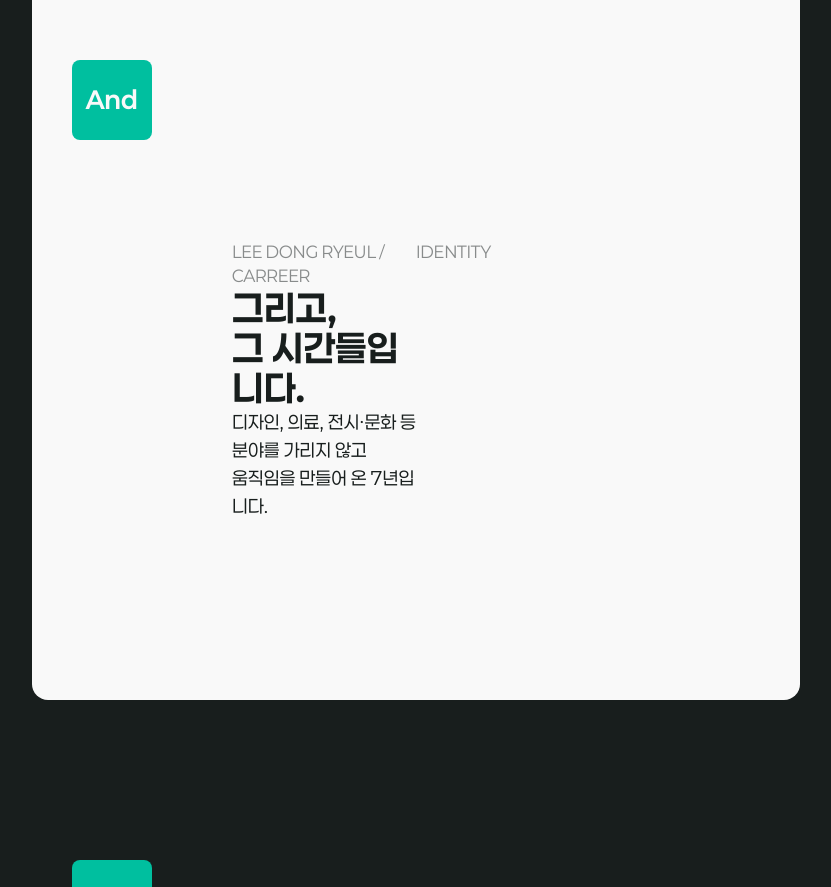
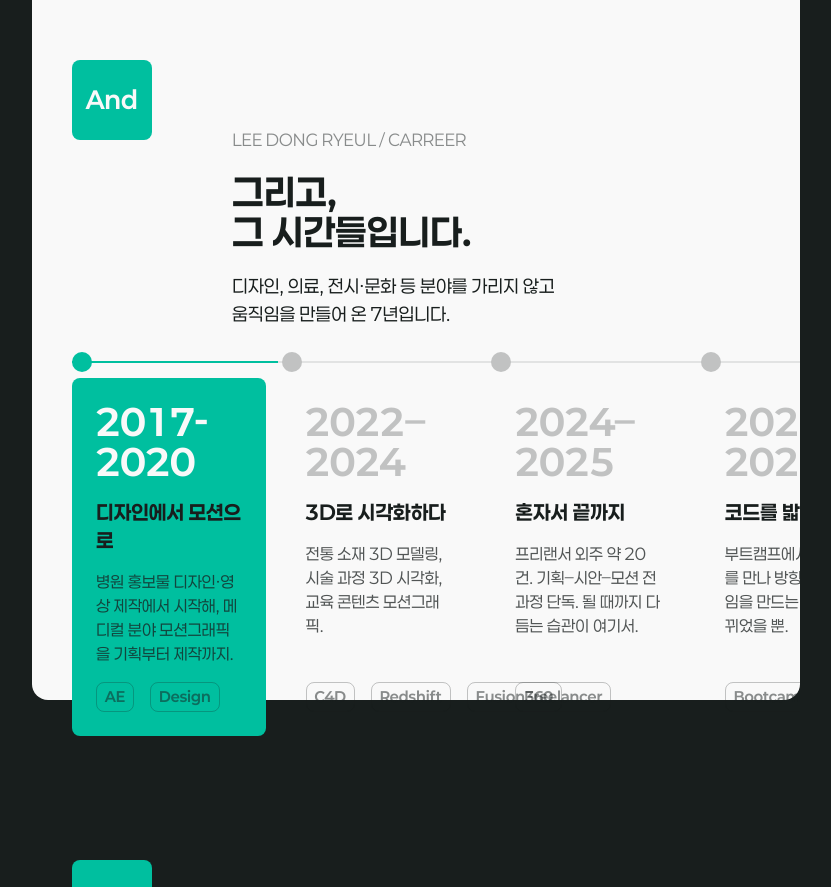
Before and after one commit to dngryl/portfolio-app, a React (Vite) app: page / in a window 1280 px wide. Shown: the part 4060-4947 px from the top of the page, without its empty margins (224-1055 px from the left). Built offline with nearby package versions, Linux system fonts and the light colour scheme.

Commit message:
feat: sectionTwo (And섹션)

```diff
--- a/src/components/home/SectionTwo.jsx
+++ b/src/components/home/SectionTwo.jsx
@@ -79,13 +79,13 @@ export default function SectionTwo({motion}) {
 
                 <div className=" h-screen sticky top-0 flex items-center justify-center overflow-hidden">
                     <div className="bg-[#f9f9f9] w-full h-[90%] rounded-2xl">
-                        <div className="h-full w-full grid grid-cols-2 px-50 relative ">
+                        <div className="h-full w-full flex flex-col justify-center gap-10 relative ">
                             <div className="absolute top-0 left-0 mt-20">
                                 <p className="bg-[#00bf9f] mx-10 rounded-lg text-[#f9f9f9] w-20 h-20 flex font-bold items-center justify-center text-2xl">And</p>
                             </div>
 
                             <div className="text-[#181e1d] flex flex-col gap-6 justify-center">
-                                <div className="h-50 flex flex-col justify-between">
+                                <div className="h-50 flex flex-col justify-between px-50">
                                     <p className="text-[#181e1d]/50">LEE DONG RYEUL / CARREER</p>
                                     <div className="text-4xl font-bold">
                                         <p>그리고,</p>
@@ -96,18 +96,99 @@ export default function SectionTwo({motion}) {
                                         <p>움직임을 만들어 온 7년입니다.</p>
                                     </div>
                                 </div>
+
+                                <div className="text-[#181e1d] w-full px-10">
+                                    <div className="w-[150%] flex flex-col">
+                                        <div className="h-50">
+
+                                            <div className="grid grid-cols-5 gap-4 items-center relative">
+                                                <div className="bg-[#00bf9f] w-5 aspect-square rounded-full mb-1.5 z-20"></div>
+                                                <div className="bg-[#c1c2c2] w-5 aspect-square rounded-full mb-1.5 z-20"></div>
+                                                <div className="bg-[#c1c2c2] w-5 aspect-square rounded-full mb-1.5 z-20"></div>
+                                                <div className="bg-[#c1c2c2] w-5 aspect-square rounded-full mb-1.5 z-20"></div>
+                                                <div className="bg-[#c1c2c2] w-5 aspect-square rounded-full mb-1.5 z-20"></div>
+
+                                                <div className="absolute -translate-y-1/2 flex top-1/2 left-0 border-t-2 border-[#00bf9f] w-[20%] z-10  h-2"></div>
+                                                <div className="absolute -translate-y-1/2 top-1/2 left-0 border-t-2 border-[#181e1d]/10 w-[100%] h-2"></div>
+                                            </div>
+
+                                            <div className="grid grid-cols-5 relative gap-4">
+
+                                                <div className="flex flex-col justify-between gap-4 rounded-lg p-6 bg-[#00bf9f]">
+                                                    <div className="flex flex-col gap-4">
+                                                        <p className="font-bold text-4xl text-[#f9f9f9] tracking-wide">2017-2020</p>
+                                                        <p className="font-bold text-xl ">디자인에서 모션으로</p>
+                                                        <p className="text-[#181e1d]/75">병원 홍보물 디자인·영상 제작에서 시작해, 메디컬 분야 모션그래픽을 기획부터 제작까지.</p>
+                                                    </div>
+                                                    <div className="flex flex-row items-center gap-4">
+                                                        <p className="font-bold text-[#181e1d]/50 border-1 text-sm  border-[#181e1d]/25 px-2 py-1 rounded-lg">AE</p>
+                                                        <p className="font-bold text-[#181e1d]/50 border-1 text-sm border-[#181e1d]/25 px-2 py-1 rounded-lg">Design</p>
+                                                    </div>
+                                                </div>
+
+                                                <div className="flex flex-col justify-between gap-4 rounded-lg p-6">
+                                                    <div className="flex flex-col gap-4">
+                                                        <p className="font-bold text-4xl text-[#c1c2c2] tracking-wide">2022–2024</p>
+                                                        <p className="font-bold text-xl ">3D로 시각화하다</p>
+                                                        <p className="text-[#181e1d]/75">전통 소재 3D 모델링, 시술 과정 3D 시각화, 교육 콘텐츠 모션그래픽.</p>
+                                                    </div>
+                                                    <div className="flex flex-row items-center gap-4">
+                                                        <p className="font-bold text-[#181e1d]/50 border-1 text-sm  border-[#181e1d]/25 px-2 py-1 rounded-lg">C4D</p>
+                                                        <p className="font-bold text-[#181e1d]/50 border-1 text-sm border-[#181e1d]/25 px-2 py-1 rounded-lg">Redshift</p>
+                                                        <p className="font-bold text-[#181e1d]/50 border-1 text-sm border-[#181e1d]/25 px-2 py-1 rounded-lg">Fusion360</p>
+                                                    </div>
+                                                </div>
+
+                                                <div className="flex flex-col justify-between gap-4 rounded-lg p-6">
+                                                    <div className="flex flex-col gap-4">
+                                                        <p className="font-bold text-4xl text-[#c1c2c2] tracking-wide">2024–2025</p>
+                                                        <p className="font-bold text-xl ">혼자서 끝까지</p>
+                                                        <p className="text-[#181e1d]/75">프리랜서 외주 약 20건. 기획–시안–모션 전 과정 단독. 될 때까지 다듬는 습관이 여기서.</p>
+                                                    </div>
+                                                    <div className="flex flex-row items-center gap-4">
+                                                        <p className="font-bold text-[#181e1d]/50 border-1 text-sm  border-[#181e1d]/25 px-2 py-1 rounded-lg">Freelancer</p>
+                                                    </div>
+                                                </div>
+
+                                                <div className="flex flex-col justify-between gap-4 rounded-lg p-6">
+                                                    <div className="flex flex-col gap-4">
+                                                        <p className="font-bold text-4xl text-[#c1c2c2] tracking-wide">2025–2026</p>
+                                                        <p className="font-bold text-xl ">코드를 밟아보다</p>
+                                                        <p className="text-[#181e1d]/75">부트캠프에서 React를 만나 방향 전환. 움직임을 만드는 도구가 바뀌었을 뿐.</p>
+                                                    </div>
+                                                    <div className="flex flex-row items-center gap-4">
+                                                        <p className="font-bold text-[#181e1d]/50 border-1 text-sm  border-[#181e1d]/25 px-2 py-1 rounded-lg">Bootcamp</p>
+                                                    </div>
+                                                </div>
+
+                                                <div className="flex flex-col justify-between gap-4 rounded-lg p-6">
+                                                    <div className="flex flex-col gap-4">
+                                                        <p className="font-bold text-4xl text-[#c1c2c2] tracking-wide">2026–NOW</p>
+                                                        <p className="font-bold text-xl ">여기까지 왔습니다.</p>
+                                                        <p className="text-[#181e1d]/75">타이밍과 무게감을 아는 프론트엔드 개발자.</p>
+                                                    </div>
+                                                    <div className="grid grid-cols-3 items-center gap-4 text-center ">
+                                                        <p className="font-bold text-[#181e1d]/50 border-1 text-sm  border-[#181e1d]/25 px-2 py-1 rounded-lg">React</p>
+                                                        <p className="font-bold text-[#181e1d]/50 border-1 text-sm  border-[#181e1d]/25 px-2 py-1 rounded-lg">HTML</p>
+                                                        <p className="font-bold text-[#181e1d]/50 border-1 text-sm  border-[#181e1d]/25 px-2 py-1 rounded-lg">Tailwind</p>
+                                                        <p className="font-bold text-[#181e1d]/50 border-1 text-sm  border-[#181e1d]/25 px-2 py-1 rounded-lg">Motion</p>
+                                                    </div>
+                                                </div>
+
+                                            </div>
+
+                                        </div>
+                                    </div>
+
+                                </div>
+
                             </div>
 
-                            <div className="text-[#181e1d] flex flex-col gap-6 justify-center">
-                                <div className="h-50 flex flex-col justify-between">
-                                    <p className="text-[#181e1d]/50">IDENTITY</p>
-                                    <div className="flex flex-col gap-3">
 
-                                    </div>
-                                </div>
-                            </div>
 
                         </div>
+
+
 
                     </div>
                 </div>
```
